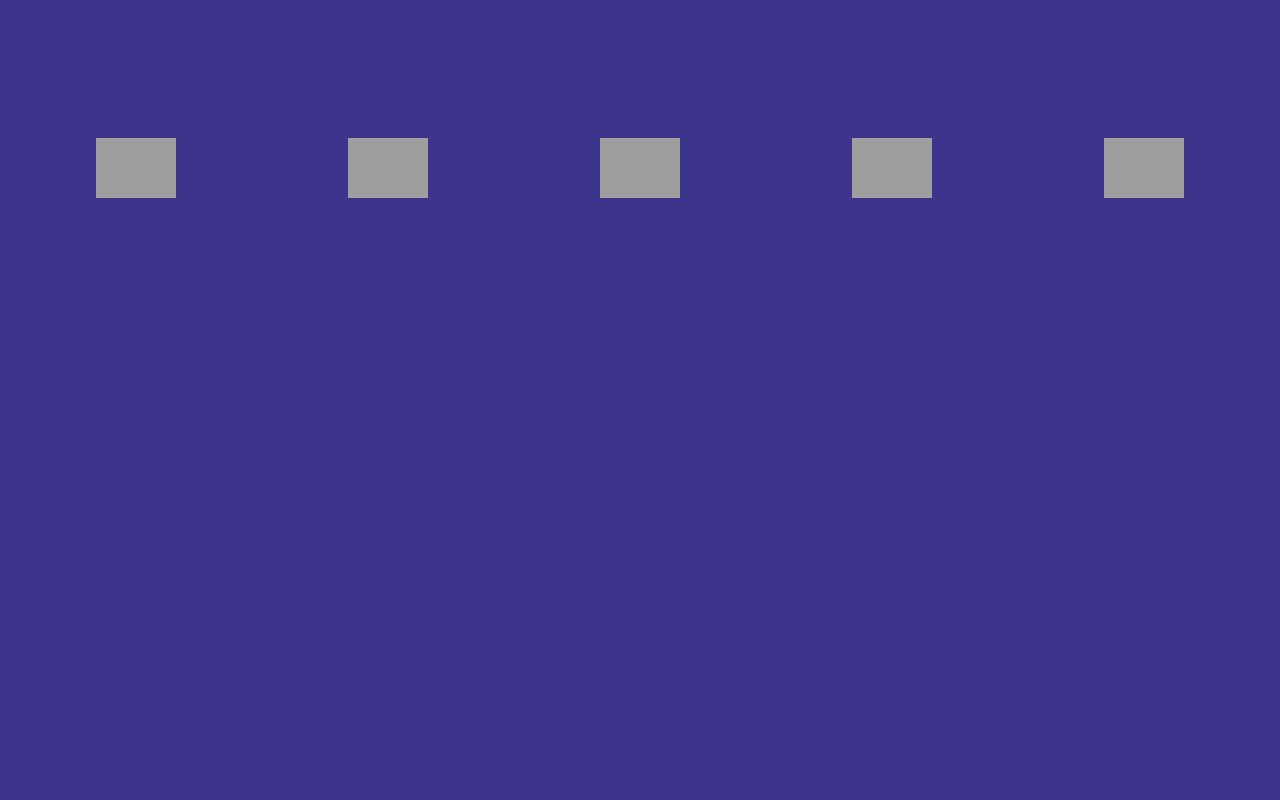
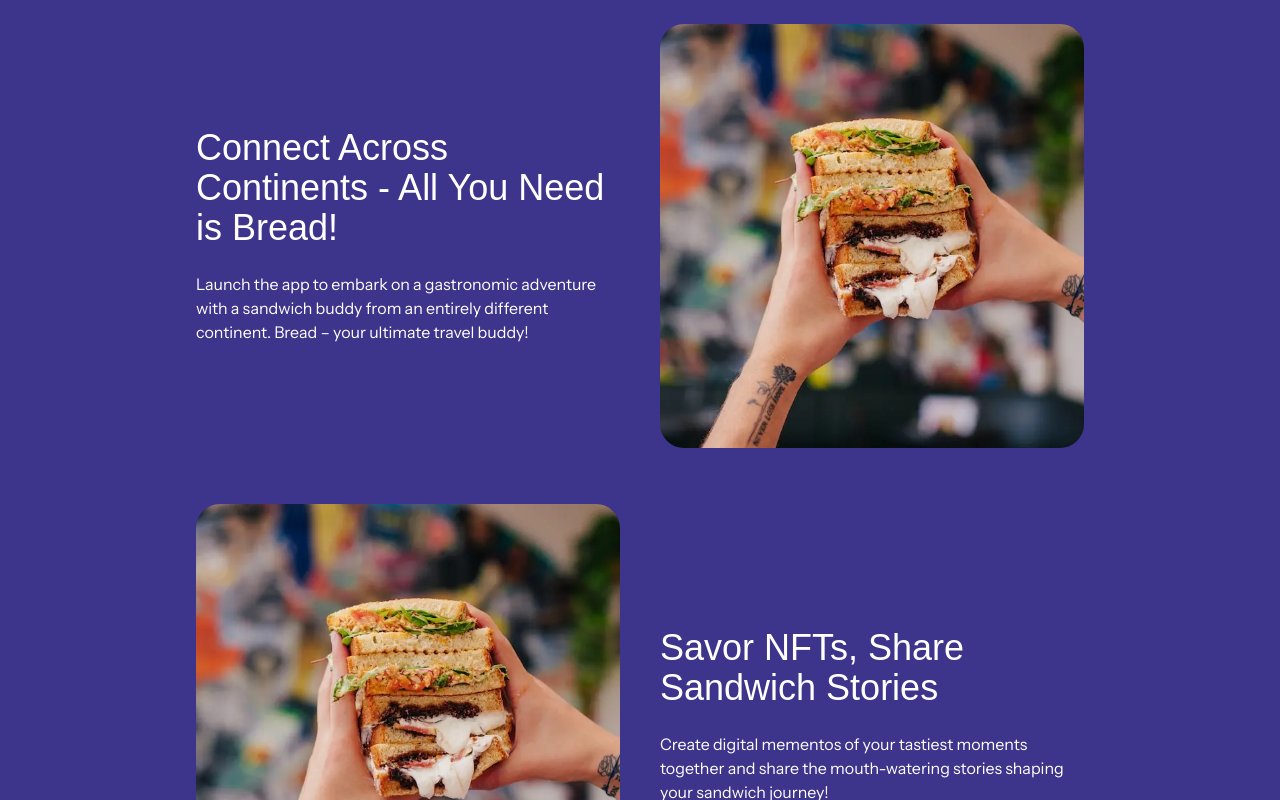
Before and after one commit to radekskrabucha/earth-sandwich-front-app, a Next.js app: page / in a window 1280 px wide. Shown: the part 2660-3460 px from the top of the page. Before the commit the page ends 3028 px from the top, so only its background shows below. Built offline with nearby package versions, Linux system fonts and the light colour scheme; no server answers; grey boxes are pictures that could not be loaded; a web font is replaced by a local one.

Commit message:
feat(homepage): added FeaturesSection

```diff
--- a/src/features/home/HomePage.tsx
+++ b/src/features/home/HomePage.tsx
@@ -5,6 +5,7 @@ import EmojiStar from '@/public/images/homepage/star.svg'
 import {
   DescriptionSection,
   EmojiSeparatorSection,
+  FeaturesSection,
   GallerySection,
   HeroSection
 } from './components'
@@ -18,6 +19,7 @@ export const HomePage = () => (
       emoji1={EmojiRocket}
       emoji2={EmojiStar}
     />
+    <FeaturesSection />
     <EmojiSeparatorSection
       emoji1={EmojiHandshake}
       emoji2={EmojiCelebrate}
--- /dev/null
+++ b/src/features/home/components/Feature.tsx
@@ -0,0 +1,34 @@
+import Image from 'next/image'
+import { ImageSrc } from '@/types/image'
+
+type FeatureProps = {
+  id: string
+  title: string
+  description: string
+  image: ImageSrc
+}
+
+export const Feature: React.FC<FeatureProps> = ({
+  description,
+  id,
+  image,
+  title
+}) => (
+  <div
+    id={id}
+    className="flex flex-row-reverse items-center gap-10 even:flex-row max-md:flex-col-reverse max-md:gap-8 max-md:even:flex-col-reverse"
+  >
+    <div className="relative aspect-square flex-1 overflow-hidden rounded-3xl max-md:self-stretch">
+      <Image
+        src={image}
+        alt={title}
+        fill
+        className="object-cover object-center"
+      />
+    </div>
+    <div className="flex flex-1 flex-col gap-6 max-md:gap-4">
+      <h3 className="font-main text-4xl max-md:text-3xl">{title}</h3>
+      <p>{description}</p>
+    </div>
+  </div>
+)
--- /dev/null
+++ b/src/features/home/components/FeaturesSection.tsx
@@ -0,0 +1,13 @@
+import { FEATURES } from '../constants'
+import { Feature } from './Feature'
+
+export const FeaturesSection = () => (
+  <section className="layout-section gap-14">
+    {FEATURES.map(feature => (
+      <Feature
+        key={feature.id}
+        {...feature}
+      />
+    ))}
+  </section>
+)
--- a/src/features/home/components/GallerySection.tsx
+++ b/src/features/home/components/GallerySection.tsx
@@ -1,13 +1,5 @@
 import { Image } from '@/components/Image'
-import Sandwich1 from '@/public/images/homepage/sandwich-1.webp'
-import Sandwich2 from '@/public/images/homepage/sandwich-2.webp'
-
-const IMAGES = [
-  'https://framerusercontent.com/images/0dFkG1YAWnQcfE9CnqL6tjNZmY.jpg?scale-down-to=1024',
-  Sandwich1,
-  Sandwich2,
-  'https://framerusercontent.com/images/rsael2wKuNn2cEpoSBHGNFpdfWw.jpg'
-]
+import { GALLERY_IMAGES } from '../constants'
 
 export const GallerySection = () => (
   <section className="layout-section gap-10">
@@ -15,7 +7,7 @@ export const GallerySection = () => (
       Epic Sandwich Moments
     </h2>
     <div className="grid grid-cols-2 gap-8 max-xs:gap-6">
-      {IMAGES.map((src, index) => (
+      {GALLERY_IMAGES.map((src, index) => (
         <div
           key={index}
           className="relative aspect-square overflow-hidden rounded-3xl"
--- a/src/features/home/components/index.ts
+++ b/src/features/home/components/index.ts
@@ -2,3 +2,4 @@ export { HeroSection } from './HeroSection'
 export { DescriptionSection } from './DescriptionSection'
 export { GallerySection } from './GallerySection'
 export { EmojiSeparatorSection } from './EmojiSeparatorSection'
+export { FeaturesSection } from './FeaturesSection'
--- /dev/null
+++ b/src/features/home/constants.ts
@@ -0,0 +1,26 @@
+import Sandwich1 from '@/public/images/homepage/sandwich-1.webp'
+import Sandwich2 from '@/public/images/homepage/sandwich-2.webp'
+
+export const GALLERY_IMAGES = [
+  'https://framerusercontent.com/images/0dFkG1YAWnQcfE9CnqL6tjNZmY.jpg?scale-down-to=1024',
+  Sandwich1,
+  Sandwich2,
+  'https://framerusercontent.com/images/rsael2wKuNn2cEpoSBHGNFpdfWw.jpg'
+]
+
+export const FEATURES = [
+  {
+    id: 'connect',
+    title: 'Connect Across Continents - All You Need is Bread!',
+    description:
+      'Launch the app to embark on a gastronomic adventure with a sandwich buddy from an entirely different continent. Bread – your ultimate travel buddy!',
+    image: Sandwich1
+  },
+  {
+    id: 'nfts',
+    title: 'Savor NFTs, Share Sandwich Stories',
+    description:
+      'Create digital mementos of your tastiest moments together and share the mouth-watering stories shaping your sandwich journey!',
+    image: Sandwich1
+  }
+]
```
Also changed, not shown: src/app/opengraph-image.jpg (added).
